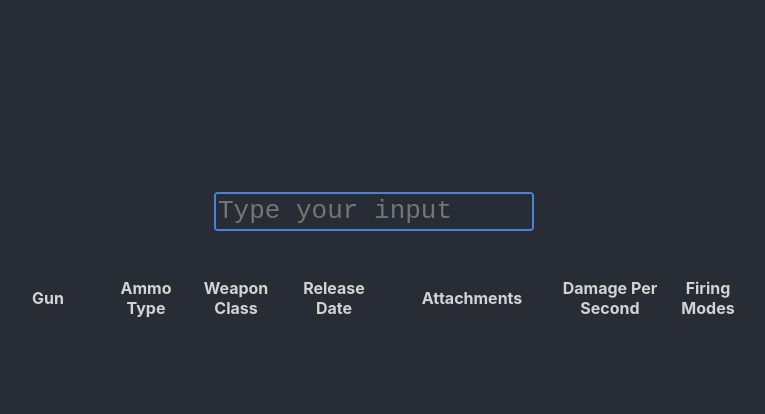
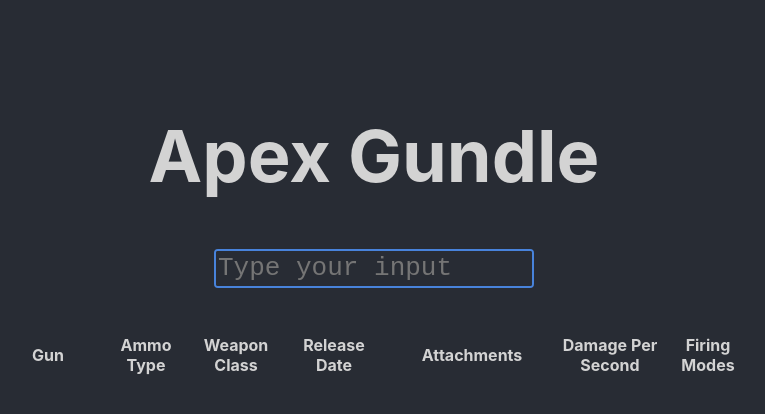
Before and after one commit to SolidBrick/apex-gundle, a React (Create React App) app: page / in a window 1280 px wide. Shown: the top 414 px of the page, without its empty margins (266-1031 px from the left). Built offline with nearby package versions, Linux system fonts and the light colour scheme.

Commit message:
Add and style title

```diff
--- a/src/App.css
+++ b/src/App.css
@@ -27,8 +27,13 @@
   font-size: calc(10px + 2vmin);
   color: white;
 }
+.title {
+  color: #d3d3d3;
+  font-size: 72px;
+  margin-bottom: 50px;
+}
 .Wrapper0 {
-  margin-top: 15%;
+  margin-top: 5%;
   display: flex;
   flex-wrap: wrap;
   flex-direction: column;
--- a/src/App.js
+++ b/src/App.js
@@ -38,6 +38,7 @@
   console.log(submittedNames);
   return (
     <div className="Wrapper0">
+      <h1 className="title">Apex Gundle</h1>
       <div className="Wrapper1">
         <TextBox
           postContent={postContent}
```
